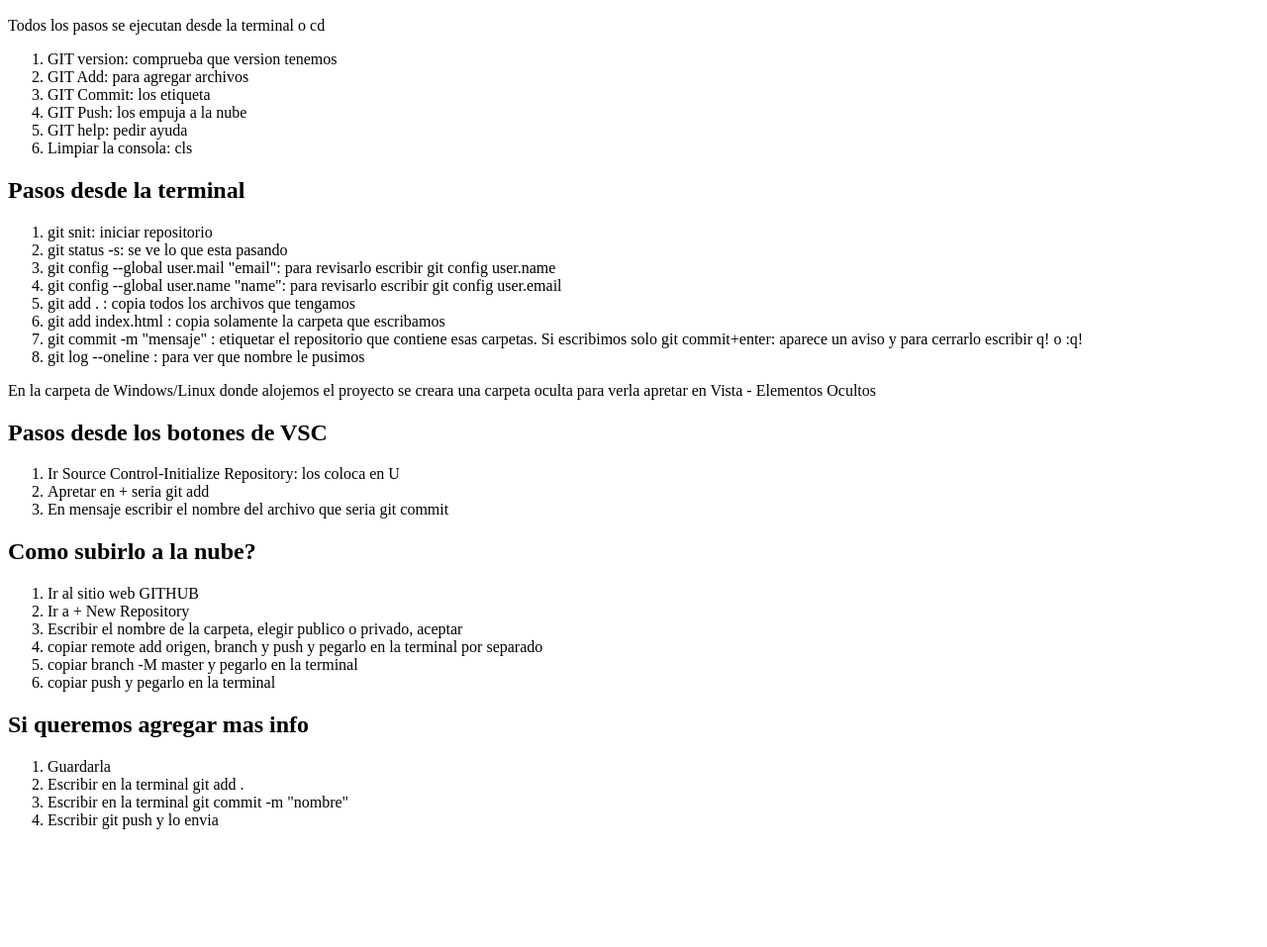
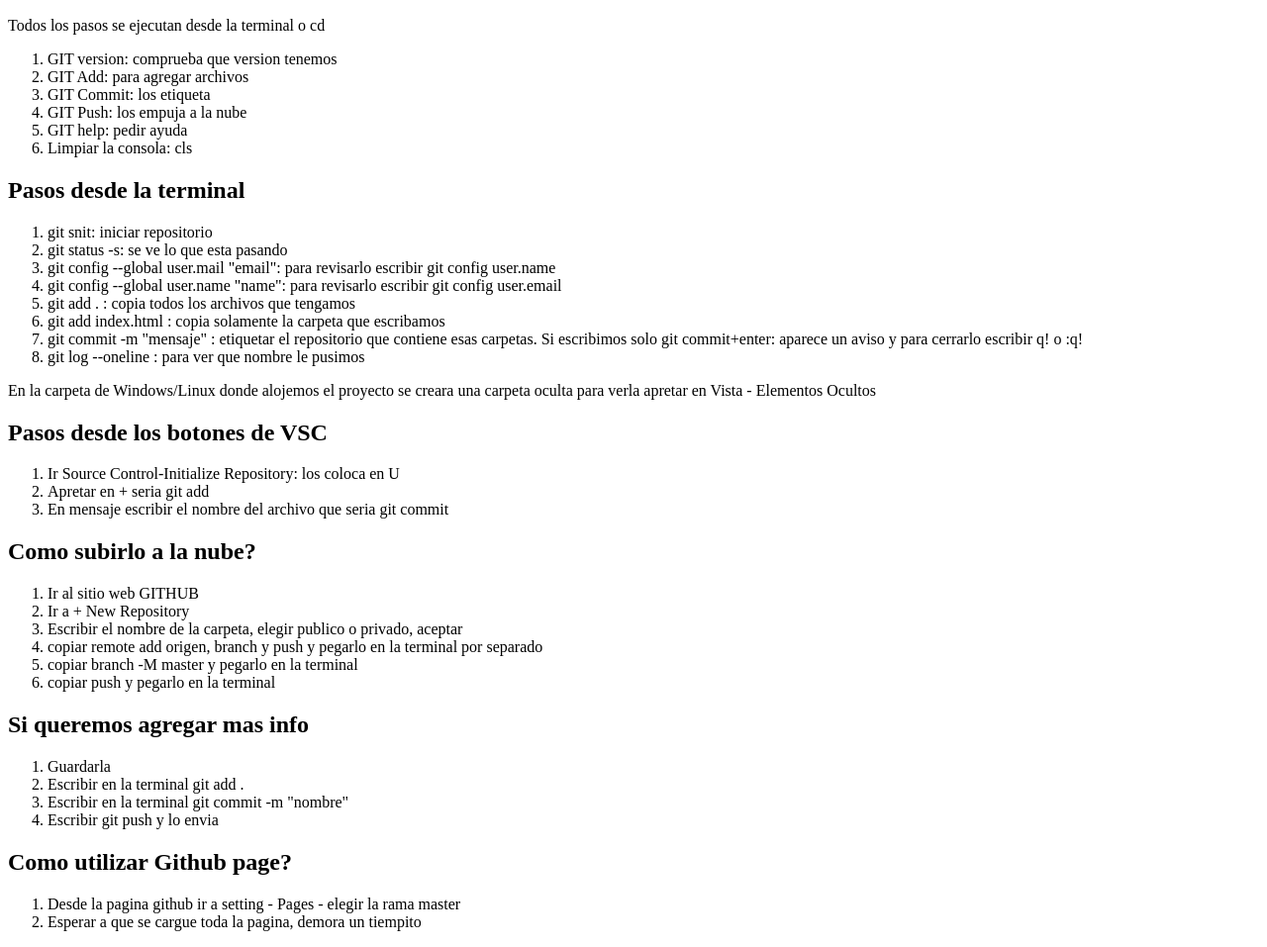
Before and after one commit to gissestephy/GIT-Pasos, a plain HTML site: page index.html in a window 1280 px wide. Shown: the part 110-1067 px from the top of the page at 99% size. Before the commit the page ends 964 px from the top, so only its background shows below. Drawn offline with Linux system fonts and the light colour scheme.

Commit message:
mas datos

```diff
--- a/index.html
+++ b/index.html
@@ -55,5 +55,11 @@
         <li>Escribir en la terminal git commit -m "nombre"</li>
         <li>Escribir git push y lo envia</li>
     </ol>
+
+    <h2>Como utilizar Github page?</h2>
+    <ol>
+        <li>Desde la pagina github ir a setting - Pages - elegir la rama master</li>
+        <li>Esperar a que se cargue toda la pagina, demora un tiempito</li>
+    </ol>
 </body>
 </html>
```
